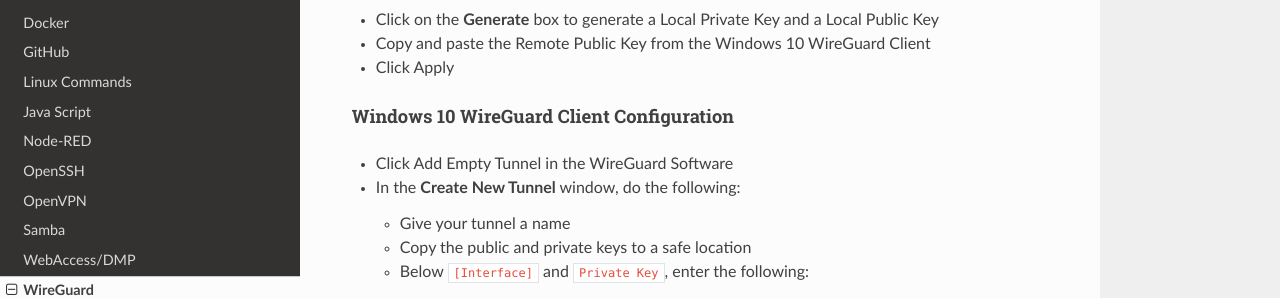
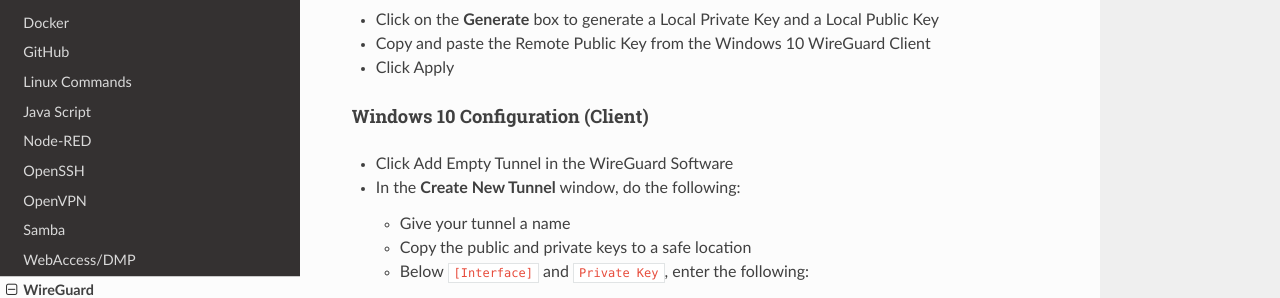
Before and after one commit to mholdiman19/mholdiman19.github.io, an MkDocs documentation site: the page built from docs/wireguard.md, in a window 1280 px wide and 900 px high, scrolled down 522 px. Shown: the part 156-454 px from the top of the window. Built offline with MkDocs 1.6.1, drawn with Linux system fonts in a browser that asks for light colours; nearby versions of some CDN libraries.

Commit message:
changed some formatting

```diff
--- a/docs/wireguard.md
+++ b/docs/wireguard.md
@@ -23,7 +23,7 @@
 * Copy and paste the Remote Public Key from the Windows 10 WireGuard Client
 * Click Apply
 
-#### Windows 10 WireGuard Client Configuration
+#### Windows 10 Configuration (Client)
 * Click Add Empty Tunnel in the WireGuard Software
 * In the __Create New Tunnel__ window, do the following:
     - Give your tunnel a name
```
